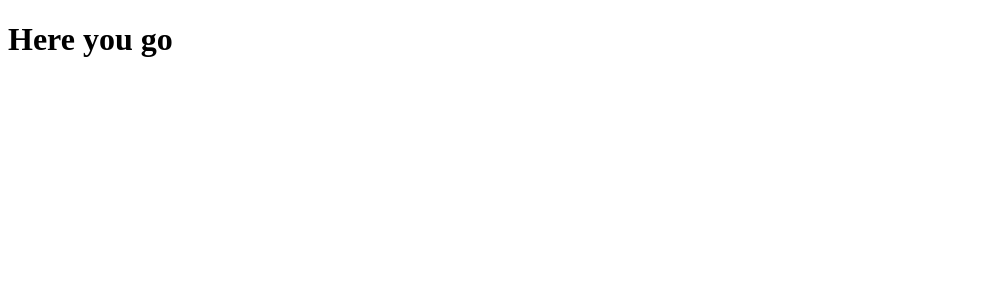
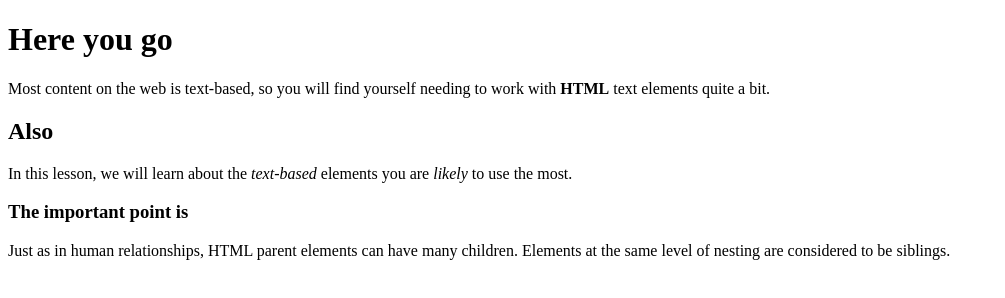
Before and after one commit to elenaalexandrova8/git-test, a plain HTML site: page html-boilerplate/index.html in a window 1280 px wide. Shown: the whole page, without its empty margins (0-1005 px from the left). Drawn offline with Linux system fonts and the light colour scheme.

Commit message:
Added paragraphs with text elements and different headers.

```diff
--- a/html-boilerplate/index.html
+++ b/html-boilerplate/index.html
@@ -6,5 +6,11 @@
   </head>
   <body>
     <h1>Here you go</h1>
+    <p>Most content on the web is text-based, so you will find yourself needing to work with <strong>HTML</strong> text elements quite a bit.</p>
+    <!--Here is some more info about the subject-->
+    <h2>Also</h2>
+    <p>In this lesson, we will learn about the <em>text-based</em> elements you are <i>likely</i> to use the most.</p>
+    <h3>The important point is</h3>
+    <p>Just as in human relationships, HTML parent elements can have many children. Elements at the same level of nesting are considered to be siblings.</p>
   </body>
 </html>
```
